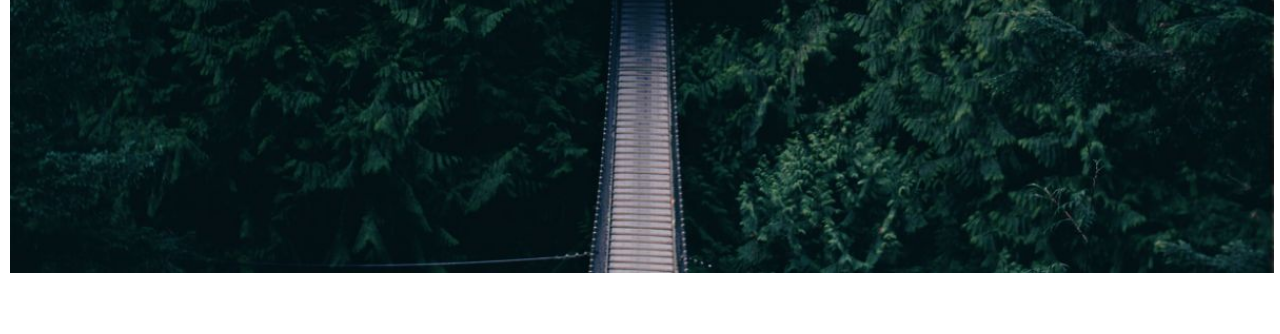
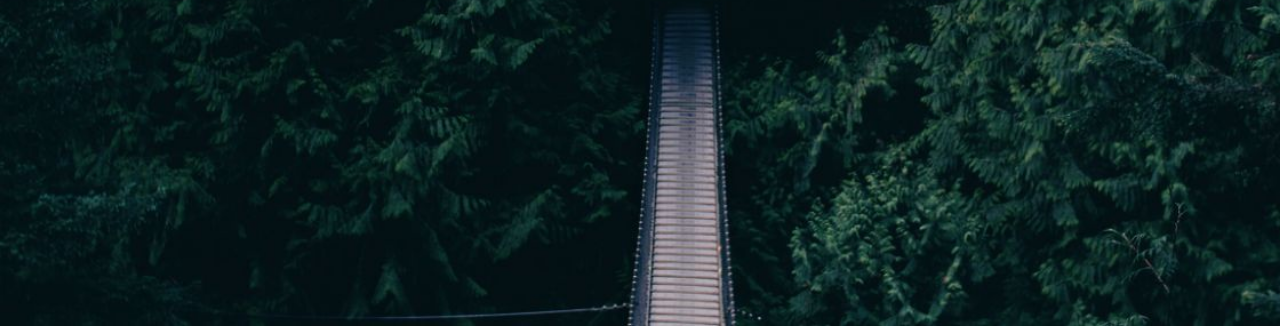
Before and after one commit to rahulgoyal22/welcomemegamart, a plain HTML site: page index.html in a window 1280 px wide. Shown: the part 474-808 px from the top of the page. Drawn offline with Linux system fonts and the light colour scheme.

Commit message:
background image fixed

```diff
--- a/css/main.css
+++ b/css/main.css
@@ -1,18 +1,26 @@
 body, html {
-  height: 100%
+  margin:0px;
+  height: 100vh;
+  width: 100vw;
+}
+
+body{
+  background-image: url('../images/open.jpg');
+  background-repeat: no-repeat;
+  background-size: cover;
+
 }
 
 .bgimg {
   /* Background image */
 
   /* Full-screen */
-  height: 100%;
+  height: 100vh;
+
   /* Center the background image */
   background-position: center;
   /* Scale and zoom in the image */
-  background-size: cover;
-  /* Add position: relative to enable absolutely positioned elements inside the image (place text) */
-  position: relative;
+  background-size: contain;
   /* Add a white text color to all elements inside the .bgimg container */
   color: white;
   /* Add a font */
--- a/index.html
+++ b/index.html
@@ -6,7 +6,7 @@
 </head>
 <body>
 <div class="bgimg">
-	<img src="images/open.jpg" width= 100% height = auto border="2">
+
 	<div class="topleft">
     <p>Welcome Mega Mart</p>
   </div>
```
Also changed, not shown: 1 other file.
